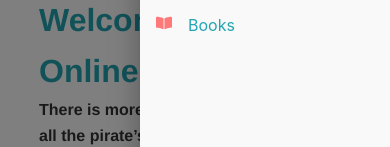
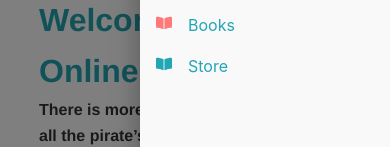
Before and after one commit to nugoo1/books-ui, a Gatsby site: page / in a window 390 px wide. Both pictures are taken after a click on the element 54 px from the left and 69 px from the top of the page. Shown: the part 177-324 px from the top of the page. Built offline with nearby package versions, Linux system fonts and the light colour scheme; Gatsby itself is replaced by a stand-in of ours.

Commit message:
Resolve NavDrawer Bug

```diff
--- a/src/components/navdrawer.js
+++ b/src/components/navdrawer.js
@@ -55,13 +55,24 @@ class TemporaryDrawer extends React.Component {
               </ListItem>
             </Link>
 
-            <Link to="/casino">
+            <Link to="/books">
               <ListItem button>
                 <h3 className="navdrawer__link">
                   <span className="navdrawer__icon navdrawer__icon2">
                     <FaBookOpen />
                   </span>
                   Books
+                </h3>
+              </ListItem>
+            </Link>
+
+            <Link to="/store">
+              <ListItem button>
+                <h3 className="navdrawer__link">
+                  <span className="navdrawer__icon navdrawer__icon3">
+                    <FaBookOpen />
+                  </span>
+                  Store
                 </h3>
               </ListItem>
             </Link>
--- a/src/styles/components/navdrawer.scss
+++ b/src/styles/components/navdrawer.scss
@@ -47,6 +47,9 @@
   }
   .navdrawer__icon2 {
     color: $pink;
+  }
+  .navdrawer__icon3 {
+    color: $blue;
   }
 
   #nav-icon {
```
